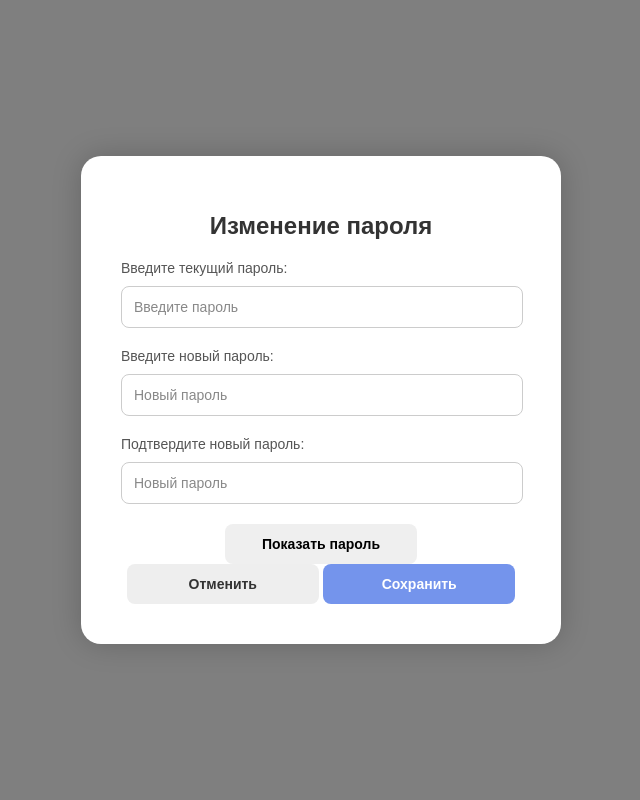
After one commit to KaicRetushka/hakaton_technostrelka2025, a FastAPI app: template frontend/templates/password.html in a window 1280 px wide. The commit adds this page. Shown: the whole page, without its empty margins (319-959 px from the left). Run offline with FastAPI, Linux system fonts and the light colour scheme; the template is opened without the code that fills it, so the values that code supplies are empty; some libraries are stand-ins or nearby versions.

Commit message:
add change password

```diff
--- a/backend/router_routing.py
+++ b/backend/router_routing.py
@@ -54,3 +54,8 @@ async def give_edit_profile_str(request: Request):
     token = request.cookies.get(config.JWT_ACCESS_COOKIE_NAME)
     user_info = select_user_all(security._decode_token(token).sub)
     return templates.TemplateResponse("edit_profile.html", {"request": request, "user_info": user_info})
+
+@router_routing.get("/password", dependencies=[Depends(security.access_token_required)],
+                    tags=["Получение стракницы изменения пароля"])
+async def password(request: Request):
+    return templates.TemplateResponse("password.html", {"request": request})
--- /dev/null
+++ b/frontend/static/css/password.css
@@ -0,0 +1,117 @@
+/* Основные стили для body и контейнера */
+body {
+    display: flex;
+    justify-content: center;
+    align-items: center;
+    min-height: 100vh;
+    background: rgba(0, 0, 0, 0.5);
+    font-family: "Poppins", sans-serif;
+    margin: 0;
+    padding: 0;
+    box-sizing: border-box;
+}
+
+.container {
+    display: flex;
+    justify-content: center;
+    align-items: center;
+    width: 100%;
+    height: 100%;
+    margin: 5px;
+    box-sizing: border-box;
+}
+
+#change_pw_form {
+    background: #fff;
+    padding: 40px;
+    border-radius: 20px;
+    box-shadow: 0 0 30px rgba(0, 0, 0, 0.2);
+    width: 100%;
+    max-width: 400px;
+    text-align: center;
+    position: relative;
+}
+
+#change_pw_form h1 {
+    font-size: 24px;
+    margin-bottom: 20px;
+    color: #333;
+}
+
+#change_pw_form div {
+    font-size: 14px;
+    color: #555;
+    margin-bottom: 10px;
+    text-align: left;
+}
+
+#change_pw_form input {
+    width: 94%;
+    padding: 12px;
+    margin-bottom: 20px;
+    border: 1px solid #ccc;
+    border-radius: 8px;
+    font-size: 14px;
+    color: #333;
+    outline: none;
+}
+
+#change_pw_form input::placeholder {
+    color: #888;
+}
+
+/* Стили для кнопок */
+#change_pw_form button {
+    width: 48%;
+    padding: 12px;
+    border: none;
+    border-radius: 8px;
+    font-size: 14px;
+    font-weight: 600;
+    cursor: pointer;
+    transition: background 0.3s ease;
+}
+
+#change_cancel {
+    background: #eee;
+    color: #333;
+}
+
+#change_cancel:hover {
+    background: #ddd;
+}
+
+#change_submit {
+    background: #7494ec;
+    color: #fff;
+}
+
+#change_submit:hover {
+    background: #5a7bd4;
+}
+
+#target_result {
+    margin-top: 20px;
+    font-size: 14px;
+    color: #333;
+    display: none;
+}
+
+@media screen and (max-width: 480px) {
+    #change_pw_form {
+        padding: 20px;
+    }
+
+    #change_pw_form h1 {
+        font-size: 20px;
+    }
+
+    #change_pw_form input {
+        padding: 10px;
+    }
+
+    #change_pw_form button {
+        width: 100%;
+        margin-bottom: 10px;
+    }
+}
--- a/frontend/static/js/edit_profile.js
+++ b/frontend/static/js/edit_profile.js
@@ -5,7 +5,7 @@ function changeInfo(event) {
 
     console.log('Что не так')
     if(status === 200){
-        location.href = '/lich_kab'
+        location.href = '/'
         console.log('Изменения успешно сохранены')
     } else {
         alert('Что-то пошло не так')
--- /dev/null
+++ b/frontend/static/js/password.js
@@ -0,0 +1,43 @@
+function changePw(event) {
+    const status = event.detail.xhr.status
+
+    if(status === 200){
+        location.href = '/edit_profile'
+    } else {
+        alert('Введен неправильный пароль')
+    }
+}
+
+
+document.getElementById('change_pw_form').addEventListener('htmx:beforeRequest', (event) => {
+    const newPassword1 = document.getElementById('input_new_pw_1').value;
+    const newPassword2 = document.getElementById('input_new_pw_2').value;
+
+    if (newPassword1 !== newPassword2) {
+        alert('Новые пароли не совпадают');
+        event.preventDefault(); // Отменить отправку запроса
+    }
+})
+
+
+let btn_check_pw = document.querySelector('#btn_check_pw')
+let input_old_pw = document.querySelector('#input_old_pw')
+let input_new_pw_1 = document.querySelector('#input_new_pw_1')
+let input_new_pw_2 = document.querySelector('#input_new_pw_2')
+let proverka = false
+
+btn_check_pw.addEventListener('click', () => {
+    if(proverka === false){
+        input_old_pw.type = 'text'
+        input_new_pw_1.type = 'text'
+        input_new_pw_2.type = 'text'
+        btn_check_pw.innerHTML = 'Скрыть пароль'
+        proverka = true
+    } else {
+        input_old_pw.type = 'password'
+        input_new_pw_1.type = 'password'
+        input_new_pw_2.type = 'password'
+        btn_check_pw.innerHTML = 'Показать пароль'
+        proverka = false
+    }
+})
--- a/frontend/templates/edit_profile.html
+++ b/frontend/templates/edit_profile.html
@@ -10,7 +10,7 @@
 <body>
     <div class="container">
 
-        <form id="change_form" hx-post="/user/login_name_surname_avatar" hx-on:htmx:after-request="changeInfo(event)" enctype="multipart/form-data">
+        <form id="change_form" hx-post="/user/login_name_surname_avatar" hx-on:htmx:after-request="changeInfo(event)" hx-swap="none" enctype="multipart/form-data">
             <img src="/static/css/images/t2_Logo_White_CMYK.svg" alt="">
             <div class="avatar-section">
                 <div class="avatar-wrapper">
@@ -32,6 +32,7 @@
                     <label>Логин</label>
                     <input type="text" value="{{user_info.login}}" name="login" required>
                 </div>
+                <a href="/password">Изменить пароль</a>
                 <div class="button-group">
                     <button id="change_cancel" type="button" onclick="location.href='/lich_kab'">Отменить</button>
                     <button id="change_submit" type="submit">Сохранить</button>
--- a/frontend/templates/index.html
+++ b/frontend/templates/index.html
@@ -19,7 +19,7 @@
 
             {% if is_reg %}
             <div class="autoriz-polz">
-                <button id="fullname" class="fullname">{{ fullname }}</button>
+                <button id="fullname" class="fullname" onclick="window.location='/edit_profile'">{{ fullname }}</button>
                 <button id="button_glav_exit" type="submit" hx-delete="/exit" hx-swap="none"
                     hx-on:htmx:after-request="exitToTheGlav(event)">Выйти</button>
 
--- /dev/null
+++ b/frontend/templates/password.html
@@ -0,0 +1,44 @@
+<!DOCTYPE html>
+<html lang="en">
+
+<head>
+    <meta charset="UTF-8">
+    <meta name="viewport" content="width=device-width, initial-scale=1.0">
+    <title>Изменение пароля</title>
+    <script src="https://unpkg.com/htmx.org@1.9.3"></script>
+    <link rel="stylesheet" href="/static/css/password.css">
+</head>
+
+<body>
+    <div class="container">
+        <form id="change_pw_form" hx-put="/user/password" hx-on:htmx:after-request="changePw(event)"
+            hx-target="#target_result">
+
+            <h1>Изменение пароля</h1>
+
+            <div>Введите текущий пароль:</div>
+            <input id="input_old_pw" type="password" placeholder="Введите пароль" name="old_password" required>
+
+            <div>Введите новый пароль:</div>
+            <input id="input_new_pw_1" type="password" placeholder="Новый пароль" name="new_password" required>
+
+            <div>Подтвердите новый пароль:</div>
+            <input id="input_new_pw_2" type="password" placeholder="Новый пароль" required><br>
+
+            <button id="btn_check_pw" type="button">Показать пароль</button><br>
+
+            <button id="change_cancel" onclick="location.href='/edit_profile'">Отменить</button>
+            <button id="change_submit">Сохранить</button>
+        </form>
+    </div>
+
+    <div id="target_result" style="display: none;">Ура</div>
+
+
+
+
+    <script src="/static/js/password.js"></script>
+
+</body>
+
+</html>
```
Also changed, not shown: backend/database.py (+13 -0 lines), backend/router.py (+12 -1 lines).
